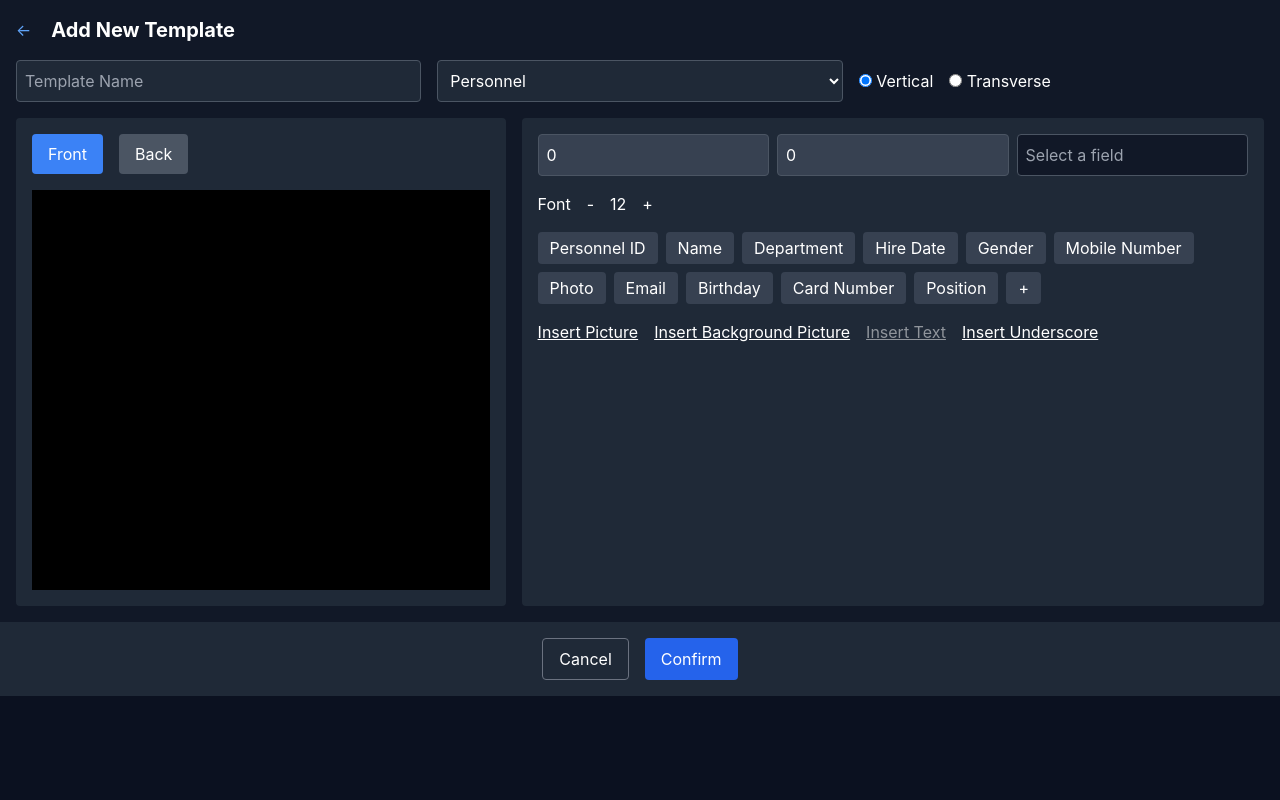
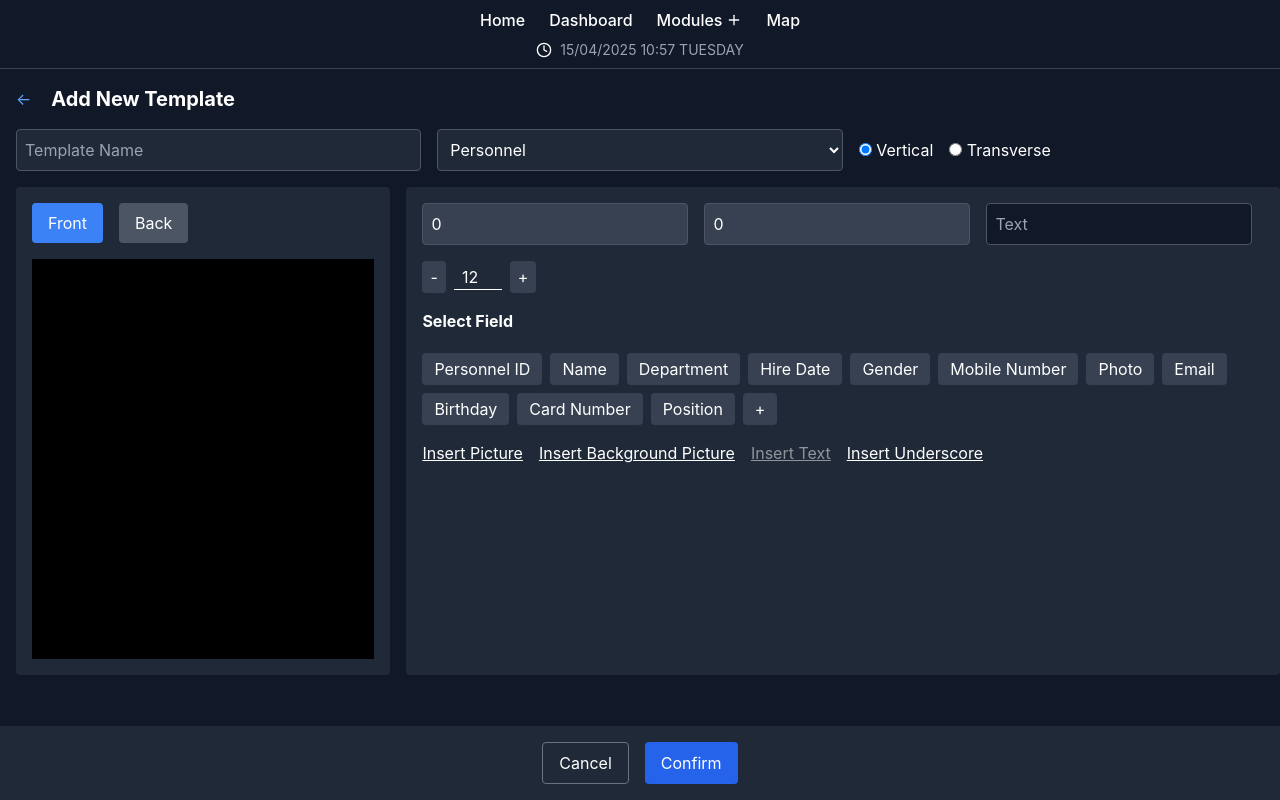
Before and after one commit to vishalrupak7979/ID-Card-Maker, a React (Create React App) app: page /add-template in a window 1280 px wide. Built offline with nearby package versions, Linux system fonts and the light colour scheme.

Commit message:
completing functionality in add template

```diff
--- a/src/components/AddTemplate.jsx
+++ b/src/components/AddTemplate.jsx
@@ -2,7 +2,7 @@ import React, { useState } from 'react';
 import { v4 as uuidv4 } from 'uuid';
 import { Rnd } from 'react-rnd';
 import FieldSelectorModal from './FieldSelectorModule';
-
+import TopMenuBar from './TopMenuBar';
 
 const AddTemplate = () => {
   const [templateName, setTemplateName] = useState('');
@@ -14,15 +14,15 @@ const AddTemplate = () => {
   const [fontSize, setFontSize] = useState(12);
   const [topMargin, setTopMargin] = useState(0);
   const [leftMargin, setLeftMargin] = useState(0);
-
   const currentSide = isFrontView ? 'front' : 'back';
-
   const [fieldOptions, setFieldOptions] = useState([
     'Personnel ID', 'Name', 'Department', 'Hire Date', 'Gender', 'Mobile Number',
     'Photo', 'Email', 'Birthday', 'Card Number', 'Position'
   ]);
   const [isFieldSelectorOpen, setIsFieldSelectorOpen] = useState(false);
   const [selectedFields, setSelectedFields] = useState([]);
+  const [activeField, setActiveField] = useState(null);
+  const [usedFields, setUsedFields] = useState([]);
 
   const addField = (field) => {
     const newElement = {
@@ -93,15 +93,11 @@ const AddTemplate = () => {
     }
   };
 
-
   const handleAddFields = () => {
     setFieldOptions([...fieldOptions, ...selectedFields]);
     setSelectedFields([]);
     setIsFieldSelectorOpen(false);
   };
-
-  const [activeField, setActiveField] = useState(null);
-const [usedFields, setUsedFields] = useState([]);
 
   const handleFieldClick = (field) => {
     if (usedFields.includes(field)) return;
@@ -119,23 +115,25 @@ const handleInsertText = () => {
   };
 
   return (
-    <>
-      <div className="p-4 bg-gray-900 text-white flex flex-col">
+    <div className="flex flex-col min-h-screen bg-gray-900 text-white">
+      <TopMenuBar />
+
+      {/* Content */}
+      <div className="flex-grow p-4">
         <div className="mb-4 flex items-center">
           <button className="text-blue-400 mr-5">←</button>
           <h2 className="text-xl font-bold">Add New Template</h2>
         </div>
 
-        <div className="flex-grow overflow-y-auto">
-          <div className="grid grid-cols-3 gap-4 mb-4">
+        <div className="grid grid-cols-1 md:grid-cols-3 gap-4 mb-4">
           <input
-              className="col-span-1 p-2 bg-gray-800 border border-gray-600 rounded"
+            className="col-span-1 p-2 bg-gray-800 border border-gray-600 rounded w-full"
             placeholder="Template Name"
             value={templateName}
             onChange={(e) => setTemplateName(e.target.value)}
           />
           <select
-              className="col-span-1 p-2 bg-gray-800 border border-gray-600 rounded"
+            className="col-span-1 p-2 bg-gray-800 border border-gray-600 rounded w-full"
             value={moduleName}
             onChange={(e) => setModuleName(e.target.value)}
           >
@@ -161,9 +159,8 @@ const handleInsertText = () => {
           </div>
         </div>
 
-          <div className="grid grid-cols-5 gap-4">
-            {/* Left */}
-            <div className="col-span-2 bg-gray-800 p-4 rounded">
+        <div className={`grid grid-cols-1 md:grid-cols-[${orientation === 'Vertical' ? '30%' : '40%'}_${orientation === 'Vertical' ? '70%' : '60%'}] gap-4`}>
+          <div className="bg-gray-800 p-4 rounded">
             <div className="flex gap-4 mb-4">
               <button
                 className={`px-4 py-2 ${isFrontView ? 'bg-blue-500' : 'bg-gray-600'} rounded`}
@@ -177,8 +174,7 @@ const handleInsertText = () => {
             <div className="h-[400px] bg-black relative overflow-hidden">
               {elements
                 .filter(el => el.side === currentSide)
-                  .map(el =>
-                    el.type === 'background' ? (
+                .map(el => el.type === 'background' ? (
                   <img
                     key={el.id}
                     src={el.src}
@@ -188,17 +184,11 @@ const handleInsertText = () => {
                 ) : (
                   <Rnd
                     key={el.id}
-                        default={{
-                          x: el.x,
-                          y: el.y,
-                          width: el.width || 'auto',
-                          height: el.height || 'auto'
-                        }}
+                    default={{ x: el.x, y: el.y, width: el.width || 'auto', height: el.height || 'auto' }}
                     enableResizing={el.type !== 'field'}
                     onDragStop={(e, d) => handleStop(e, d, el.id)}
                     onResizeStop={(e, direction, ref, delta, position) =>
-                          handleStop(e, { ...position, width: ref.offsetWidth, height: ref.offsetHeight }, el.id)
-                        }
+                      handleStop(e, { ...position, width: ref.offsetWidth, height: ref.offsetHeight }, el.id)}
                   >
                     <div className="absolute" style={{ fontSize: el.fontSize }}>
                       {el.type === 'field' && <span>{el.field}</span>}
@@ -207,95 +197,49 @@ const handleInsertText = () => {
                       )}
                     </div>
                   </Rnd>
-                    )
-                  )}
+                ))}
             </div>
           </div>
 
-            {/* Right */}
-            <div className="col-span-3 bg-gray-800 p-4 rounded">
-              <div className="grid grid-cols-3 gap-2 mb-4">
-                <input
-                  type="number"
-                  placeholder="Left Margin"
-                  value={leftMargin}
-                  onChange={(e) => setLeftMargin(parseInt(e.target.value))}
-                  className="p-2 bg-gray-700 border border-gray-600 rounded"
-                />
-                <input
-                  type="number"
-                  placeholder="Top Margin"
-                  value={topMargin}
-                  onChange={(e) => setTopMargin(parseInt(e.target.value))}
-                  className="p-2 bg-gray-700 border border-gray-600 rounded"
-                />
-             <input
-    type="text"
-    placeholder={activeField ? `Enter value for "${activeField}"` : "Select a field"}
-    value={textInput}
-    disabled={!activeField}
-    onChange={(e) => setTextInput(e.target.value)}
-    className={`p-2 border border-gray-600 rounded ${activeField ? 'bg-gray-700' : 'bg-gray-900 text-gray-500'}`}
-  />
+          <div className="bg-gray-800 p-4 rounded">
+            <div className="flex flex-wrap gap-4 mb-4">
+              <input type="number" placeholder="Left Margin" value={leftMargin} onChange={(e) => setLeftMargin(parseInt(e.target.value))} className="p-2 bg-gray-700 border border-gray-600 rounded" />
+              <input type="number" placeholder="Top Margin" value={topMargin} onChange={(e) => setTopMargin(parseInt(e.target.value))} className="p-2 bg-gray-700 border border-gray-600 rounded" />
+              <input type="text" placeholder={activeField ? `Enter value for \"${activeField}\"` : "Text"} value={textInput} disabled={!activeField} onChange={(e) => setTextInput(e.target.value)} className={`p-2 border border-gray-600 rounded ${activeField ? 'bg-gray-700' : 'bg-gray-900 text-gray-500'}`} />
+              <div className="flex items-center gap-2">
+                <button onClick={() => setFontSize(fontSize - 1)} className="px-2 py-1 bg-gray-700 rounded">-</button>
+                <input type="number" value={fontSize} onChange={(e) => setFontSize(parseInt(e.target.value))} className="w-12 text-center bg-transparent border-b border-white text-white" />
+                <button onClick={() => setFontSize(fontSize + 1)} className="px-2 py-1 bg-gray-700 rounded">+</button>
+              </div>
             </div>
 
-              <div className="flex items-center gap-4 mb-4">
-                <span>Font</span>
-                <button onClick={() => setFontSize(fontSize - 1)}>-</button>
-                <span>{fontSize}</span>
-                <button onClick={() => setFontSize(fontSize + 1)}>+</button>
-              </div>
-
+            <h1 className='mb-5 text-1xl font-bold'>Select Field</h1>
             <div className="flex flex-wrap gap-2 mb-4">
               {fieldOptions.map(field => (
                 <button
                   key={field}
                   disabled={usedFields.includes(field)}
-      className={`px-3 py-1 rounded ${
-        usedFields.includes(field)
-          ? 'bg-blue-500 text-white cursor-not-allowed'
-          : activeField === field
-          ? 'bg-blue-400 text-white'
-          : 'bg-gray-700 hover:bg-blue-500'
-      }`}
+                  className={`px-3 py-1 rounded ${usedFields.includes(field) ? 'bg-blue-500 text-white cursor-not-allowed' : activeField === field ? 'bg-blue-400 text-white' : 'bg-gray-700 hover:bg-blue-500'}`}
                   onClick={() => handleFieldClick(field)}
                 >
                   {field}
                 </button>
               ))}
-  <button
-    className="bg-gray-700 px-3 py-1 rounded hover:bg-blue-500 flex items-center"
-    onClick={() => setIsFieldSelectorOpen(true)}
-  >
+              <button onClick={() => setIsFieldSelectorOpen(true)} className="bg-gray-700 px-3 py-1 rounded hover:bg-blue-500 flex items-center">
                 <span className="text-white">+</span>
               </button>
             </div>
 
-              <div className="flex gap-4 mb-4 flex-wrap">
+            <div className="flex flex-wrap gap-4 mb-4">
               <label className="underline cursor-pointer">
                 Insert Picture
-                  <input
-                    type="file"
-                    accept="image/*"
-                    onChange={(e) => handleImageUpload(e, false)}
-                    className="hidden"
-                  />
+                <input type="file" accept="image/*" onChange={(e) => handleImageUpload(e, false)} className="hidden" />
               </label>
               <label className="underline cursor-pointer">
                 Insert Background Picture
-                  <input
-                    type="file"
-                    accept="image/*"
-                    onChange={(e) => handleImageUpload(e, true)}
-                    className="hidden"
-                  />
+                <input type="file" accept="image/*" onChange={(e) => handleImageUpload(e, true)} className="hidden" />
               </label>
-
-                <button
-  onClick={handleInsertText}
-  className="underline  disabled:opacity-50"
-  disabled={!activeField || !textInput.trim()}
->
+              <button onClick={handleInsertText} className="underline disabled:opacity-50" disabled={!activeField || !textInput.trim()}>
                 Insert Text
               </button>
               <button onClick={() => addField('______')} className="underline">Insert Underscore</button>
@@ -303,13 +247,13 @@ const handleInsertText = () => {
           </div>
         </div>
       </div>
-      </div>
 
       {/* Footer */}
       <div className="mt-auto flex justify-center gap-4 p-4 bg-gray-800">
-        <button className="px-4 py-2 border border-gray-500 rounded">Cancel</button>
-        <button className="px-4 py-2 bg-blue-600 rounded">Confirm</button>
+        <button className="px-4 py-2 border border-gray-500 rounded w-full md:w-auto">Cancel</button>
+        <button className="px-4 py-2 bg-blue-600 rounded w-full md:w-auto">Confirm</button>
       </div>
+
       <FieldSelectorModal
         isOpen={isFieldSelectorOpen}
         onClose={() => setIsFieldSelectorOpen(false)}
@@ -317,7 +261,7 @@ const handleInsertText = () => {
         selected={selectedFields}
         setSelected={setSelectedFields}
       />
-    </>
+    </div>
   );
 };
 
```
Lines whose indentation alone changed are shown as unchanged.
